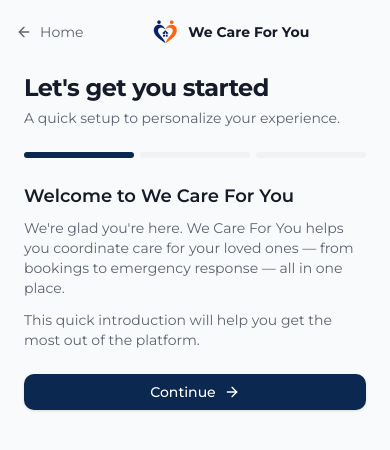
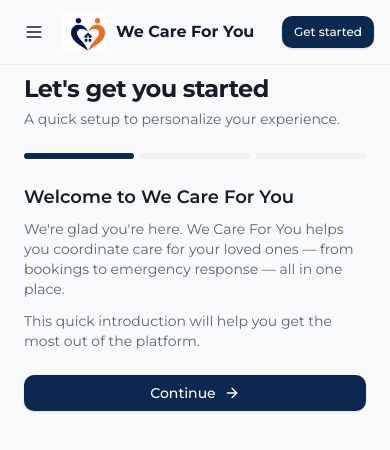
Before and after one commit to sriramKuchimanchi/wecare4u, a React (Vite) app: page /onboarding in a window 390 px wide. Shown: the top 450 px of the page. Built offline with nearby package versions, Linux system fonts and the light colour scheme.

Commit message:
improvements

```diff
--- a/src/layouts/auth/auth-layout.tsx
+++ b/src/layouts/auth/auth-layout.tsx
@@ -1,6 +1,7 @@
 import { Link } from 'react-router-dom';
-import { ArrowLeft, HeartPulse } from '@/config/icons';
+import { HeartPulse } from '@/config/icons';
 import { APP_NAME, APP_TAGLINE } from '@/constants';
+import { PublicHeader } from '@/layouts/public/public-header';
 
 type AuthLayoutProps = {
   title: string;
@@ -15,9 +16,11 @@ type AuthLayoutProps = {
  * Right panel: form content supplied by the page.
  */
 export const AuthLayout = ({ title, subtitle, children, footer }: AuthLayoutProps) => (
-  <div className="flex min-h-dvh flex-col bg-background md:flex-row">
+  <div className="flex min-h-dvh flex-col bg-background">
+    <PublicHeader />
+    <div className="flex flex-1 flex-col md:flex-row">
       {/* Brand panel */}
-    <aside className="relative hidden flex-col items-center justify-between overflow-hidden bg-primary p-10 text-center text-primary-foreground md:sticky md:top-0 md:flex md:h-screen md:w-1/2 lg:p-16">
+      <aside className="relative hidden flex-col items-center justify-between overflow-hidden bg-primary p-10 text-center text-primary-foreground md:sticky md:top-16 md:flex md:h-[calc(100dvh-4rem)] md:w-1/2 lg:p-16">
         <div className="absolute inset-0 opacity-10" style={{ backgroundImage: 'radial-gradient(circle at 20% 20%, white 0, transparent 40%), radial-gradient(circle at 80% 80%, white 0, transparent 35%)' }} />
         <div className="absolute -bottom-24 -right-24 h-72 w-72 rounded-full border border-white/10 bg-white/5" />
         <Link to="/" className="relative mx-auto flex w-fit items-center gap-2.5">
@@ -42,15 +45,6 @@ export const AuthLayout = ({ title, subtitle, children, footer }: AuthLayoutProp
 
       {/* Form panel */}
       <div className="flex flex-1 flex-col">
-      <div className="flex items-center justify-between p-4 md:hidden">
-        <Link to="/" className="flex items-center gap-2 text-sm text-muted-foreground hover:text-foreground">
-          <ArrowLeft className="h-4 w-4" /> Home
-        </Link>
-        <Link to="/" className="mx-auto flex items-center gap-2">
-          <img src="/logo2.png" alt="We Care For You" className="h-8 w-8 object-contain" />
-          <span className="text-sm font-bold text-foreground">{APP_NAME}</span>
-        </Link>
-      </div>
         <div className="flex flex-1 flex-col justify-start p-6 pb-10 pt-2 md:items-center md:justify-center md:p-10">
           <div className="mx-auto w-full max-w-md animate-fade-in-up">
             <div className="flex flex-col gap-1 pb-6">
@@ -63,6 +57,7 @@ export const AuthLayout = ({ title, subtitle, children, footer }: AuthLayoutProp
         </div>
       </div>
     </div>
+  </div>
 );
 
 export default AuthLayout;
--- a/src/layouts/public/public-header.tsx
+++ b/src/layouts/public/public-header.tsx
@@ -1,4 +1,4 @@
-import { Link, NavLink } from 'react-router-dom';
+import { Link, NavLink, useLocation } from 'react-router-dom';
 import { Menu, X } from '@/config/icons';
 import { useState } from 'react';
 import { Button } from '@/components/ui/button';
@@ -15,6 +15,9 @@ export const PublicHeader = ({ className }: PublicHeaderProps) => {
   const [menuOpen, setMenuOpen] = useState(false);
   const { canInstall, promptInstall } = usePwaInstallPrompt();
   const closeMenu = () => setMenuOpen(false);
+  const location = useLocation();
+  const isSignupPage = location.pathname.startsWith('/register');
+  const isLoginPage = location.pathname.startsWith('/login');
 
   return (
   <header className={cn('sticky top-0 z-[100] w-full border-b border-border/60 bg-background/95 backdrop-blur-md safe-top', className)}>
@@ -56,12 +59,16 @@ export const PublicHeader = ({ className }: PublicHeaderProps) => {
       </nav>
 
       <div className="flex items-center gap-2">
+        {!isLoginPage && (
           <Button asChild variant="ghost" size="sm" className="hidden sm:inline-flex">
             <Link to="/login">Login</Link>
           </Button>
+        )}
+        {!isSignupPage && (
           <Button asChild size="sm">
             <Link to="/register">Get started</Link>
           </Button>
+        )}
       </div>
       {menuOpen && (
         <div className="absolute left-0 right-0 top-[calc(100%+1px)] z-[110] border-b border-border bg-background p-4 shadow-lg md:hidden">
@@ -73,9 +80,13 @@ export const PublicHeader = ({ className }: PublicHeaderProps) => {
               { label: 'For Providers', to: '/#providers' },
             ].map((item) => <Link key={item.to} to={item.to} onClick={closeMenu} className="rounded-lg px-3 py-3 text-sm font-medium text-foreground hover:bg-muted">{item.label}</Link>)}
           </nav>
-          <div className="mt-3 grid grid-cols-2 gap-2 border-t border-border pt-3">
+          <div className={cn('mt-3 grid gap-2 border-t border-border pt-3', isSignupPage || isLoginPage ? 'grid-cols-1' : 'grid-cols-2')}>
+            {!isLoginPage && (
               <Button asChild variant="outline" className="h-12" onClick={closeMenu}><Link to="/login">Login</Link></Button>
+            )}
+            {!isSignupPage && (
               <Button asChild className="h-12" onClick={closeMenu}><Link to="/register">Sign up</Link></Button>
+            )}
           </div>
           {canInstall && <Button type="button" variant="ghost" className="mt-2 h-12 w-full" onClick={() => promptInstall()}>Install app</Button>}
         </div>
```
Lines whose indentation alone changed are shown as unchanged.
